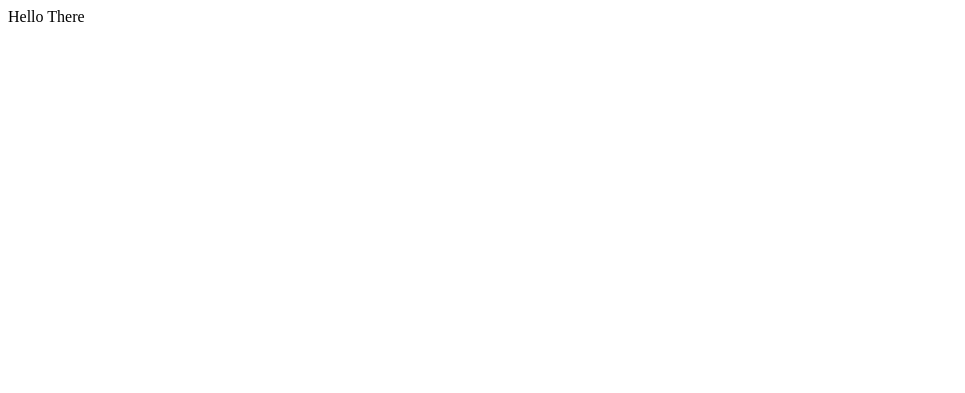
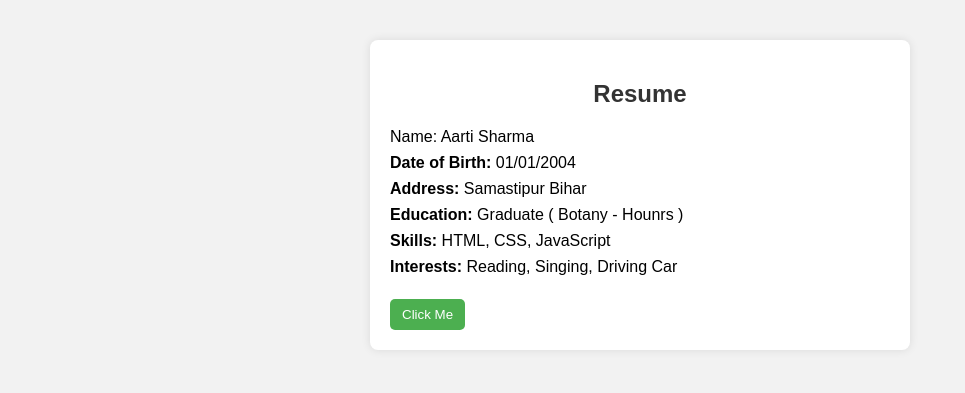
Before and after one commit to Aartisharmagit/Demo-Repo, a plain HTML site: page index.html in a window 1280 px wide. Shown: the whole page, without its empty margins (0-965 px from the left). Drawn offline with Linux system fonts and the light colour scheme.

Commit message:
style.css

```diff
--- a/index.html
+++ b/index.html
@@ -1 +1,28 @@
-<div>Hello There</div>
+<!DOCTYPE html>
+<html lang="en">
+
+<head>
+    <meta charset="UTF-8">
+    <meta name="viewport" content="width=device-width, initial-scale=1.0">
+    <title>Resume</title>
+    <link rel="stylesheet" href="style.css">
+</head>
+
+<body>
+    <div class="container">
+        <h2>Resume</h2>
+        <p><strong></strong>Name:</strong> Aarti Sharma</p>
+        <p><strong>Date of Birth:</strong> 01/01/2004</p>
+        <p><strong>Address:</strong> Samastipur Bihar</p>
+        <p><strong>Education:</strong> Graduate ( Botany - Hounrs )</p>
+        <p><strong>Skills:</strong> HTML, CSS, JavaScript</p>
+        <p><strong>Interests:</strong> Reading, Singing, Driving Car</p>
+        <button onclick="showMessage()">Click Me</button>
+    </div>
+
+
+
+    <script src="script.js"></script>
+</body>
+
+</html>
--- /dev/null
+++ b/script.js
@@ -0,0 +1,3 @@
+function showMessage() {
+    alert("Thank you for viewing my bio data!");
+  }
--- /dev/null
+++ b/style.css
@@ -0,0 +1,33 @@
+body {
+    font-family: Arial, sans-serif;
+    background-color: #f2f2f2;
+    margin: 20px;
+    padding: 20px;
+  }
+  .container {
+    background-color: #fff;
+    padding: 20px;
+    border-radius: 8px;
+    max-width: 500px;
+    margin: auto;
+    box-shadow: 0 0 10px rgba(0,0,0,0.1);
+  }
+  h2 {
+    text-align: center;
+    color: #333;
+  }
+  p {
+    margin: 8px 0;
+  }
+  button {
+    margin-top: 15px;
+    padding: 8px 12px;
+    background-color: #4CAF50;
+    color: white;
+    border: none;
+    border-radius: 5px;
+    cursor: pointer;
+  }
+  button:hover {
+    background-color: #45a049;
+  }
```
